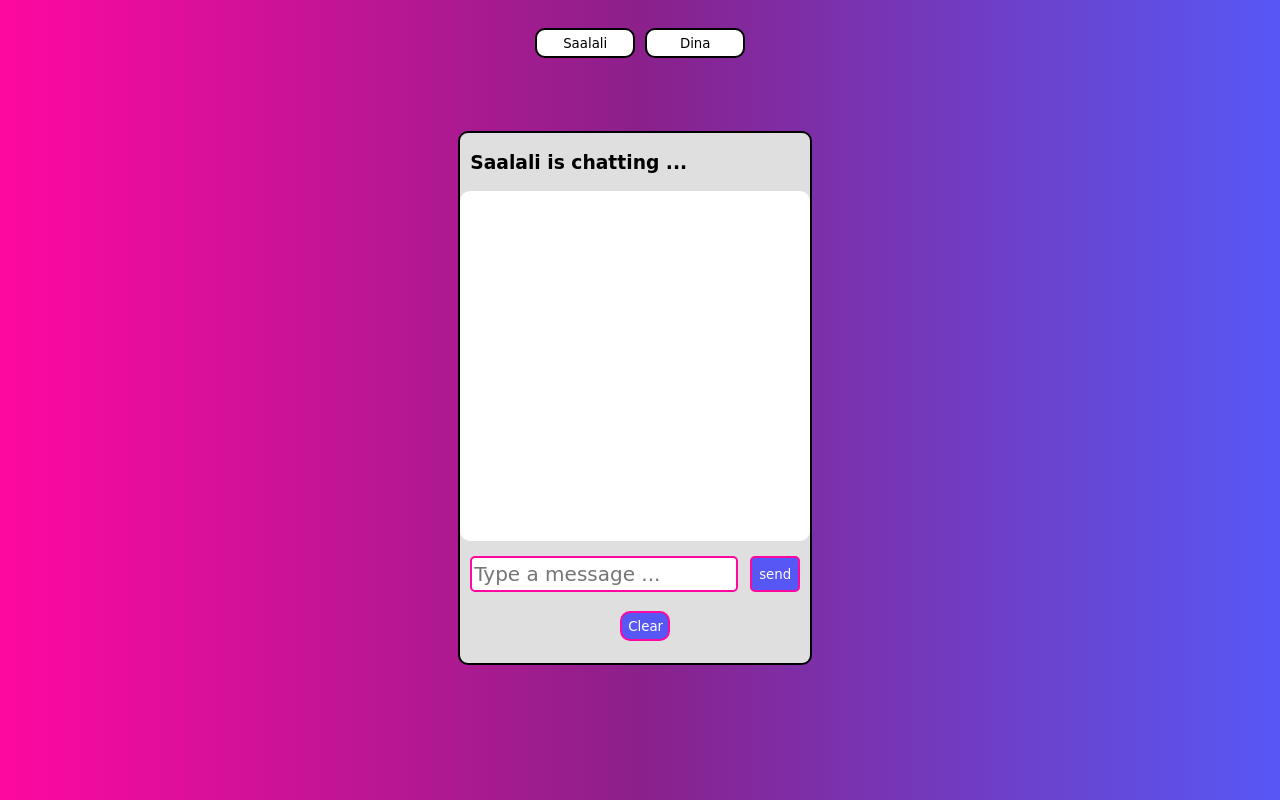
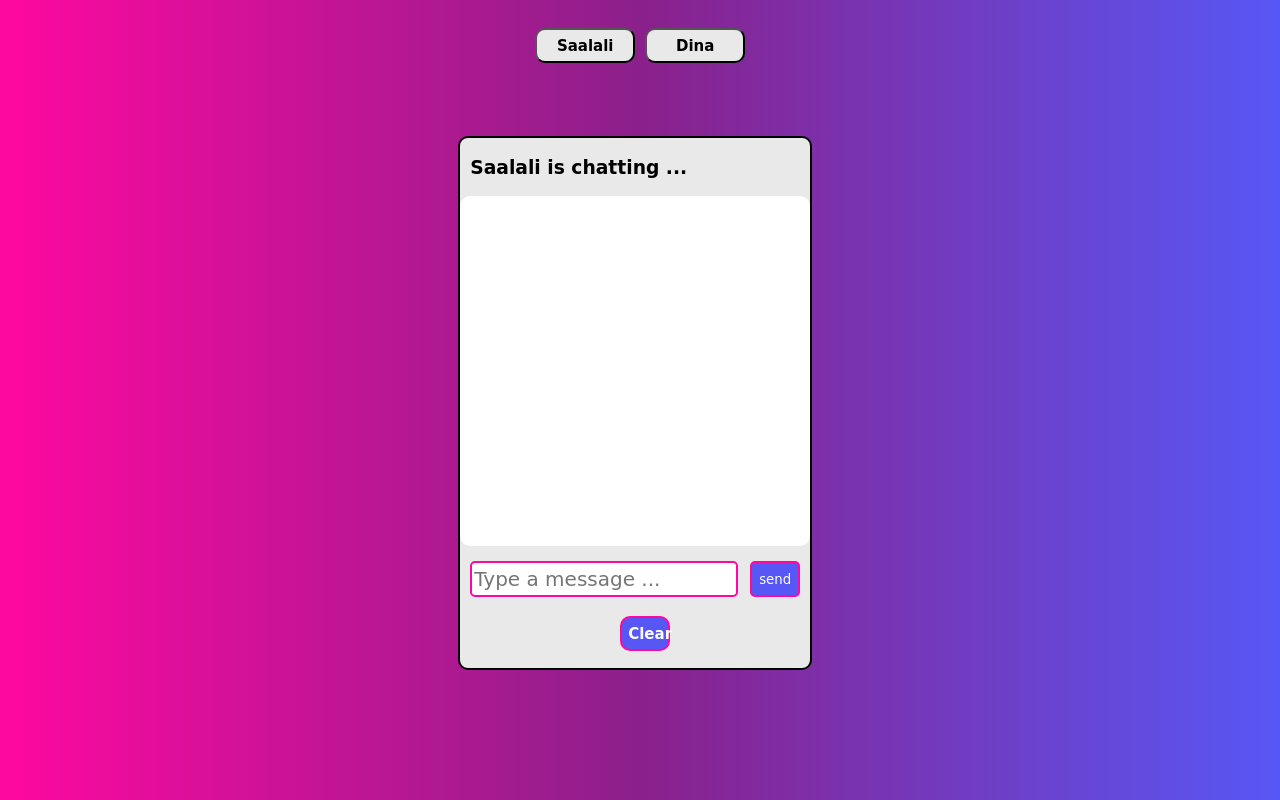
Before and after one commit to dinadehbi/Chat-, a plain HTML site: page chat brief/index.html in a window 1280 px wide. Drawn offline with Linux system fonts and the light colour scheme.

Commit message:
Update style.css

```diff
--- a/chat brief/style.css
+++ b/chat brief/style.css
@@ -10,12 +10,14 @@ body{
     background: linear-gradient( to right, rgb(255, 8, 160), rgb(139, 32, 139), rgb(87, 87, 246));
 }
 button{
-    height: 30px;
+    height: 35px;
     width: 100px;
     border-radius: 10px;
-    border: 2px solid rgb(0, 0, 0);
-    background-color: white;
+
+    background-color: rgb(234, 233, 233);
     margin-left: 10px;
+    font-weight: bold;
+    font-size: 15px;
 }
 #btn{
     display: flex;
@@ -26,7 +28,7 @@ button{
 #cont{
     height: 530px;
     width: 350px;
-    background-color: rgb(223, 223, 223);
+    background-color: rgb(234, 233, 233);
     border-radius: 10px;
     border: 2px solid black;
 
```
